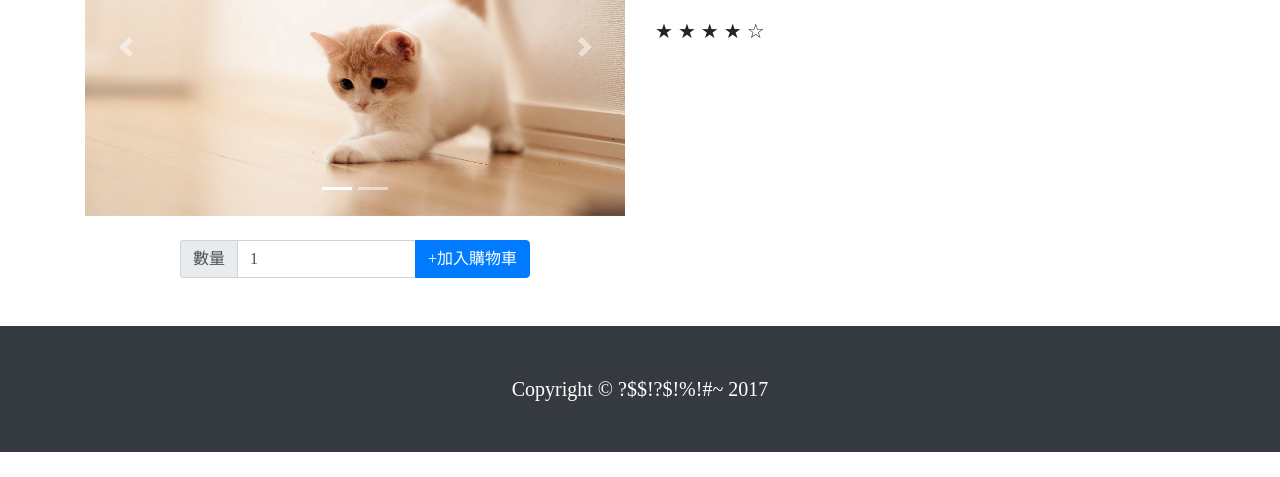
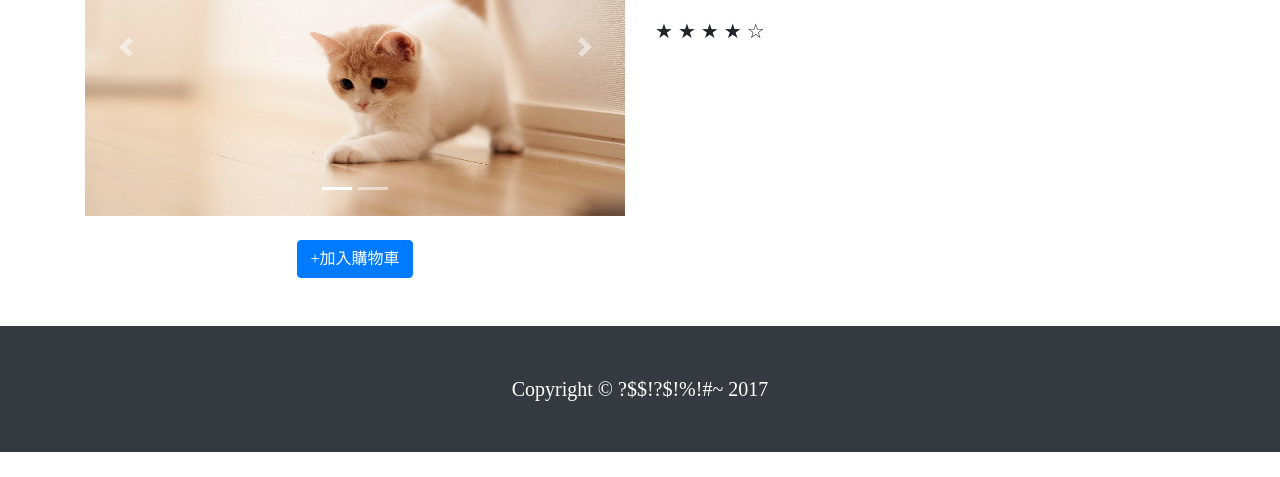
Before and after one commit to CykuTW/DB_T-shirt_trading_system, a Flask app: template templates/goods/detail.html in a window 1280 px wide. Shown: the part 297-774 px from the top of the page. Run offline with Flask 2, Linux system fonts and the light colour scheme; the template is opened without the code that fills it, so the values that code supplies are empty; parts of the project's set-up code (start-up, migrations or seed data) failed here and were passed over; some libraries are stand-ins or nearby versions.

Commit message:
feat(templates): can add to shopping_cart on goods detail page

```diff
--- a/templates/goods/detail.html
+++ b/templates/goods/detail.html
@@ -43,13 +43,7 @@
       </div>
       <div class="row justify-content-center">
         <div class="col-8">
-          <div class="input-group">
-            <span class="input-group-addon">數量</span>
-            <input type="number" value="1" min="1" class="form-control" placeholder="數量">
-            <span class="input-group-btn">
-              <button class="btn btn-primary" type="button">+加入購物車</button>
-            </span>
-          </div>
+          <button class="btn btn-primary add-to-shopping-cart" data-goods-id='{{ goods.id }}' type="button">+加入購物車</button>
         </div>
       </div>
     </div>
@@ -88,4 +82,28 @@
   </div>
 </div>
 
+<script>
+  (function(){
+    $('.add-to-shopping-cart').popover({
+      content: '已添加到購物車',
+      trigger: 'click'
+    });
+
+    $('.add-to-shopping-cart').on('click', function() {
+      let that = this;
+      setTimeout(function() {
+        $(that).popover('hide');
+      }, 3000);
+
+      $.ajax({
+        url: '{{ url_for("api_shopping_cart.ApiShoppingCartView") }}',
+        type: 'POST',
+        data: {
+          goods_id: $(this).data('goods-id')
+        }
+      })
+    });
+  })();
+</script>
+
 {% endblock %}
```
